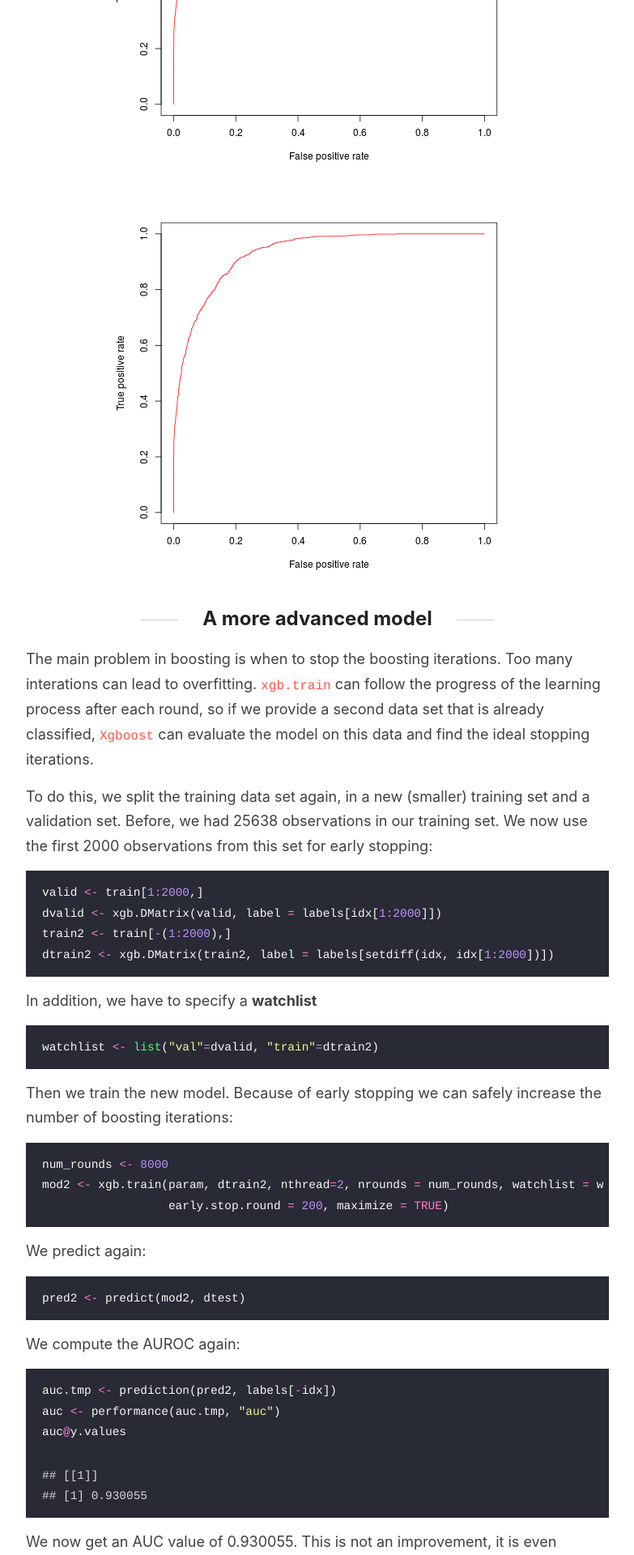
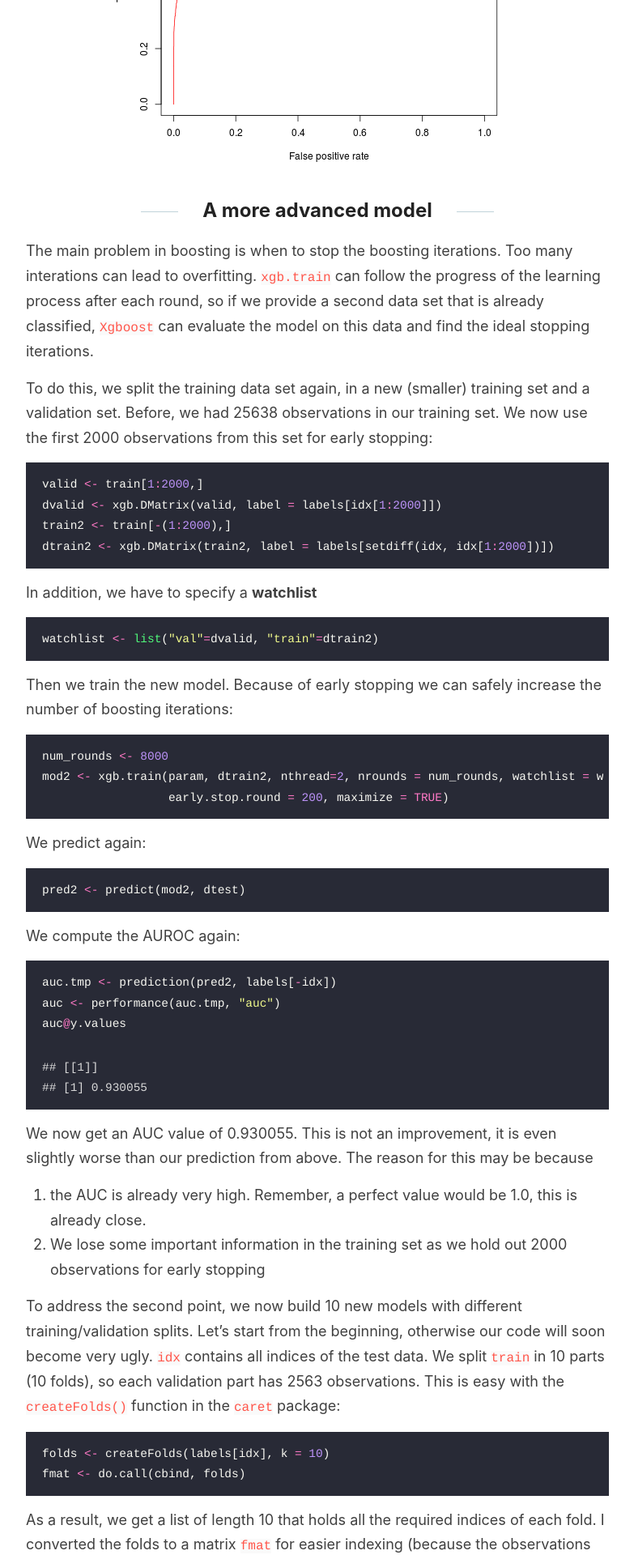
Before and after one commit to krz/krz.github.io, a Jekyll site: the page built from _posts/2015-09-14-xgboost_intro.md, in a window 1280 px wide. Shown: the part 2952-4872 px from the top of the page at 81% size, without its empty margins (248-1031 px from the left). Built offline with Jekyll 4.4.1, drawn with Linux system fonts in a browser that asks for light colours.

Commit message:
Update 2015-09-14-xgboost_intro.md

````diff
--- a/_posts/2015-09-14-xgboost_intro.md
+++ b/_posts/2015-09-14-xgboost_intro.md
@@ -108,7 +108,6 @@ auc <- performance(auc.tmp, "tpr", "fpr")
 plot(auc,col=rainbow(10))
 ```
 
-![plot of chunk unnamed-chunk-12]({{ site.url }}/images/exploring-the-cars-dataset-unnamed-chunk-12-1.png)
 ![](/images/exploring-the-cars-dataset-unnamed-chunk-12-1.png)
 
 ## A more advanced model
````
